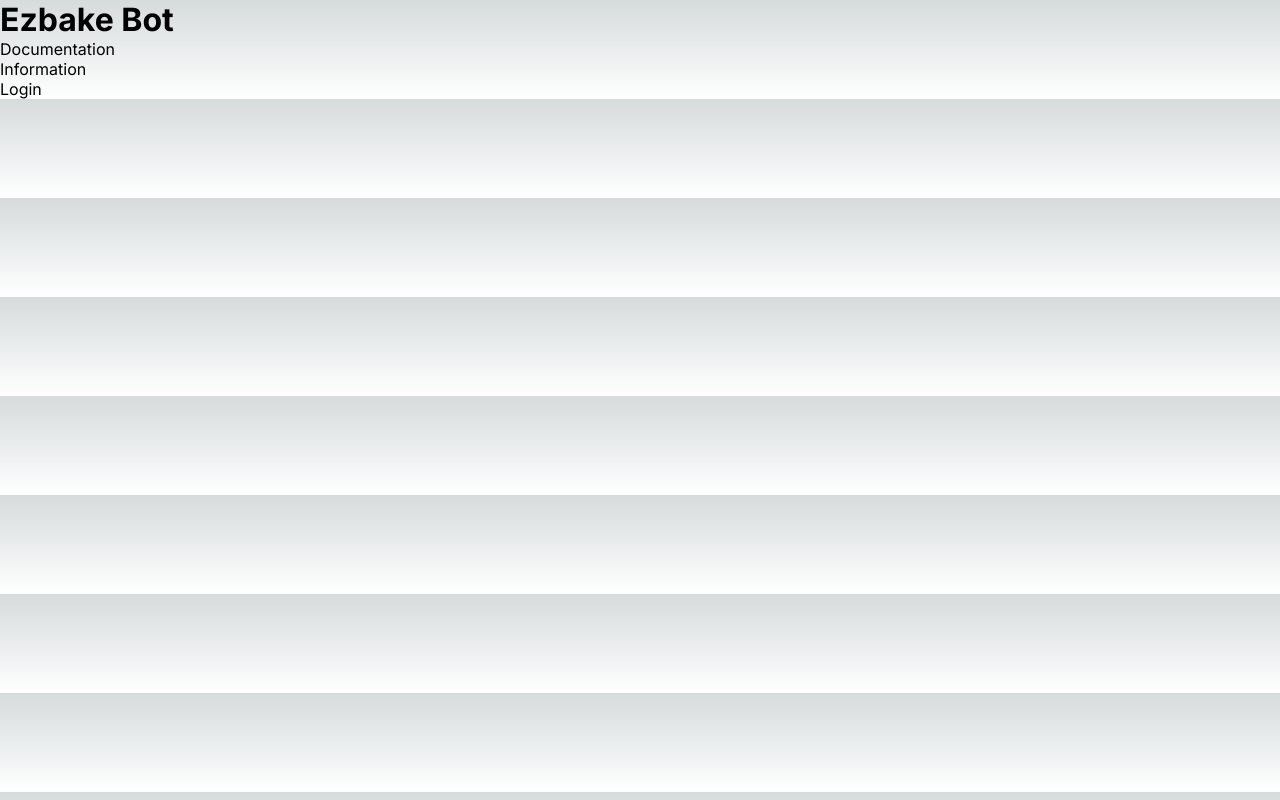
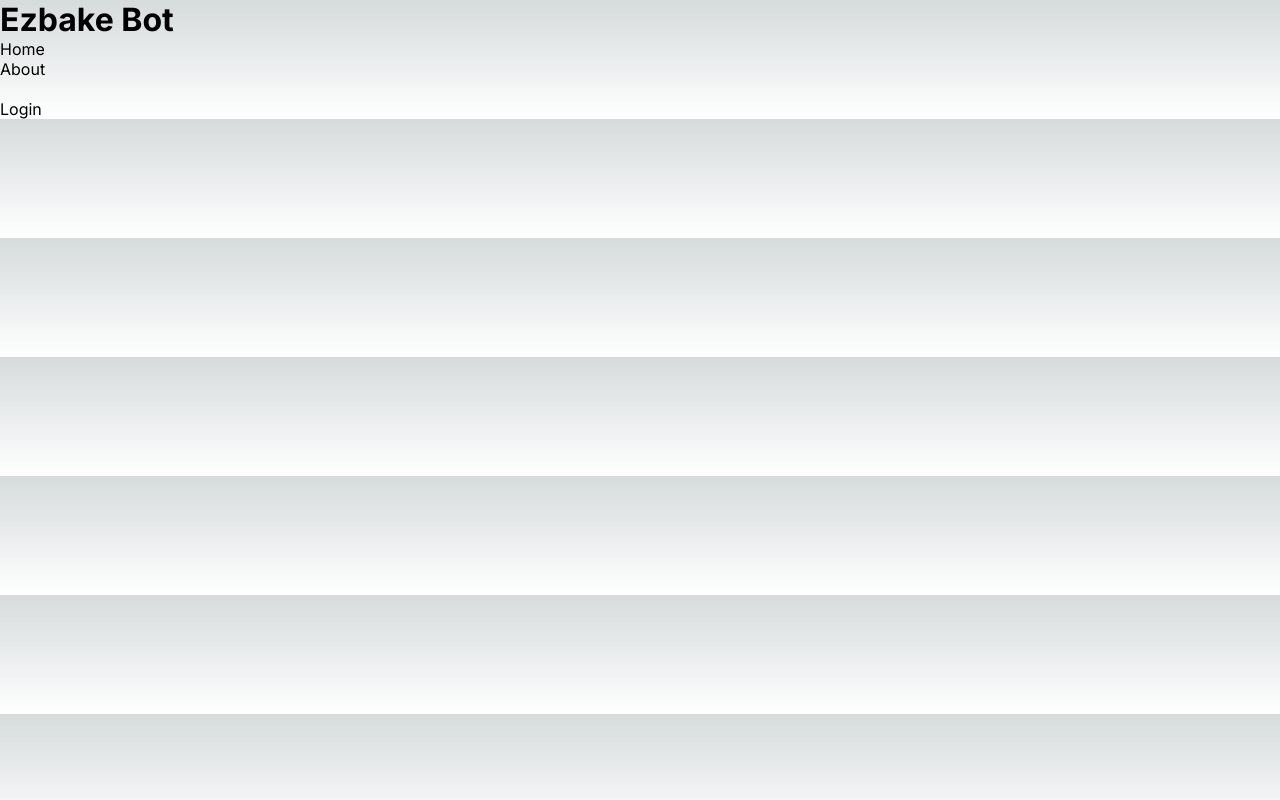
Before and after one commit to aaranl/Discord-Bot, a Next.js app in the folder site/frontend/: page / in a window 1280 px wide. Built offline with nearby package versions, Linux system fonts and the light colour scheme.

Commit message:
frontend navbar implementation 1

```diff
--- a/site/frontend/app/page.js
+++ b/site/frontend/app/page.js
@@ -15,48 +15,27 @@
   //Look up some guide for CSS i really dont understand how it apply it properly.
 
   return (
+
     <header className={styles.taskbar}>
       <div className={styles.logo}>
         <h1>Ezbake Bot</h1>
       </div>
+
       <nav className={styles.navigation}>
         <ul>
-          <li>
-            <a href="#">Documentation</a>
-          </li>
-          <li>
-            <a href="#">Information</a>
-          </li>
+          <li><a href ="/">Home</a></li>
+          <li><a hred ="/documentation">About</a></li>
+          <li><a href ="/information"></a></li>
+
         </ul>
       </nav>
+
       <div className={styles.login}>
         <a href={url} className={styles.button}>
           Login
         </a>
       </div>
+
     </header>
   );
 }
-
-
-
-//TODO: Make a real frontend website that isnt just a button
-
-//https://api.ezbake.xyz/auth/discord
-
-
-// export default function Home() {
-//   return (
-//     <main className={styles.main}>
-
-//       <div className={styles.description}>
-//         <p>
-
-//           <a href="https://api.ezbake.xyz/oauth/redirect">Login</a>
-
-//         </p>
-//       </div>
-
-//     </main>
-//   )
-// }
```
Also changed, not shown: site/frontend/app/Navbar.js (added, +16 -0 lines).
